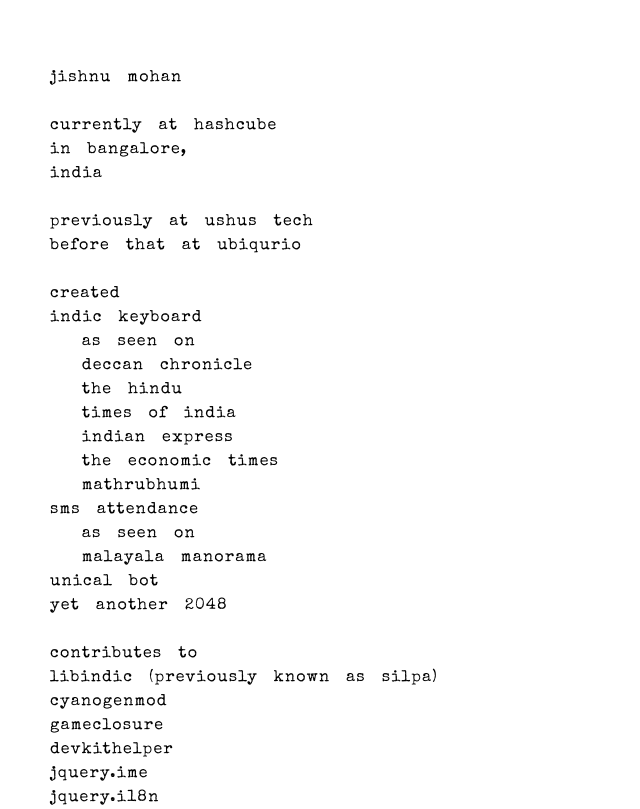
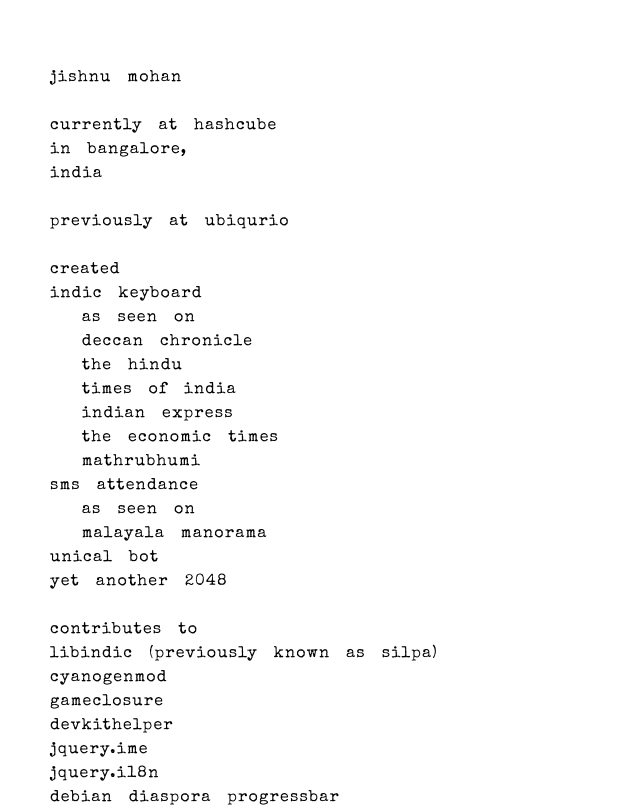
Before and after one commit to jishnu7/j15h.nu, a plain HTML site: page index.html in a window 1280 px wide. Shown: the top 809 px of the page, without its empty margins (0-640 px from the left). Drawn offline with nearby package versions, Linux system fonts and the light colour scheme.

Commit message:
removing ushus tech

```diff
--- a/index.html
+++ b/index.html
@@ -35,8 +35,7 @@
 in bangalore,
 india
 
-previously at ushus tech
-before that at ubiqurio
+previously at ubiqurio
 
 created
 <a target="_blank" href="https://play.google.com/store/apps/details?id=org.smc.inputmethod.indic">indic keyboard</a>
```
